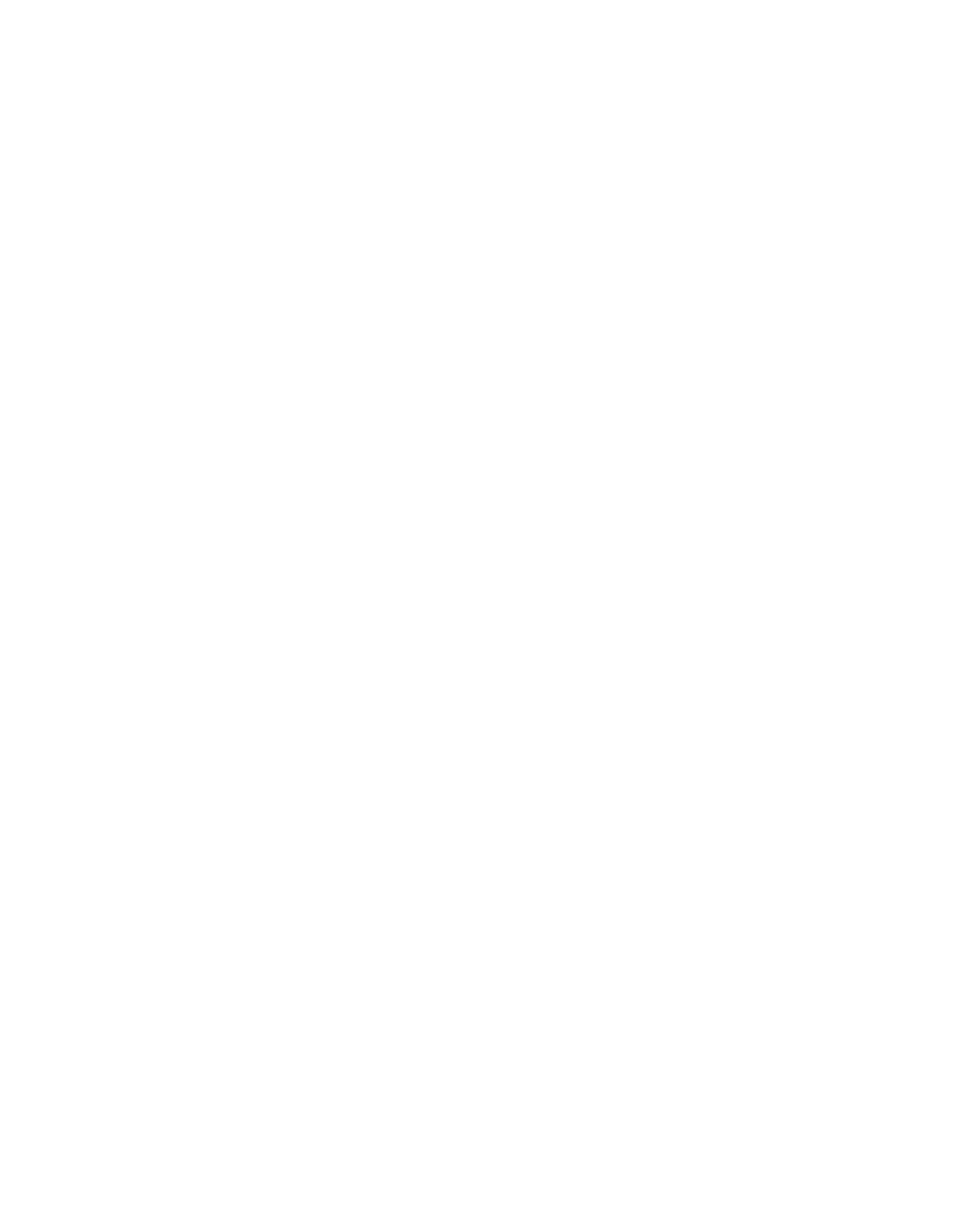
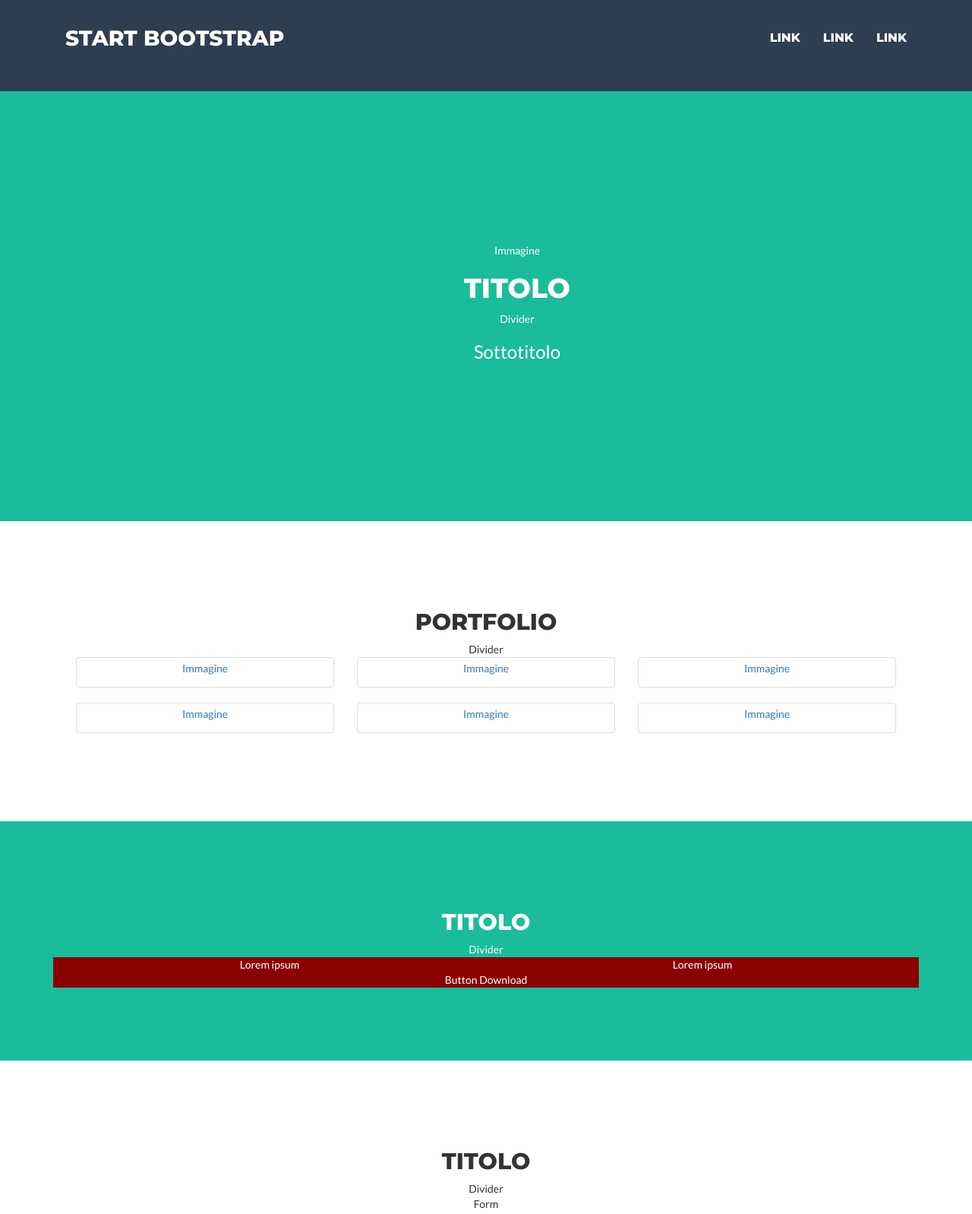
Before and after one commit to lorenzofranzone/html-css-bootstrap-freelancer, a plain HTML site: page index.html in a window 1280 px wide. Shown: the top 1598 px of the page at 76% size. Before the commit the page ends 800 px from the top, so only its background shows below. Drawn offline with nearby package versions, Linux system fonts and the light colour scheme.

Commit message:
Basic Structure

```diff
--- a/css/style.css
+++ b/css/style.css
@@ -0,0 +1,99 @@
+/*==================================================
+--------------------------------------------------
+GENERAL
+--------------------------------------------------
+==================================================*/
+
+.debug {
+  background: darkred;
+}
+
+body {
+  background: #fff;
+  font-family: 'Lato', sans-serif;
+}
+
+.section-color, .section-white {
+  padding: 96px 0;
+}
+
+.section-color { background: #1abc9c; }
+.section-white { background: ##fff; }
+
+h1,h2 {
+  font-family: 'Montserrat', sans-serif;
+  font-weight: 800;
+  text-transform: uppercase;
+}
+
+/*==================================================
+--------------------------------------------------
+HEADER
+--------------------------------------------------
+==================================================*/
+
+.header-top {
+  background: #2c3e50;
+  color: #fff;
+  padding: 24px 16px;
+  text-transform: uppercase;
+}
+
+.header-top a {
+  color: #fff;
+}
+
+/* --------------------------------------------------
+NAVBAR*/
+
+.navbar-brand {
+  font-size: 28px;
+}
+.navbar-header, .navbar-nav {
+  font-family: 'Montserrat', sans-serif;
+  font-size: 16px;
+  font-weight: 800;
+}
+
+.navbar-toggle .icon-bar {
+  background: #fff;
+}
+
+/* --------------------------------------------------
+JUMBO */
+
+.jumbo {
+  padding: 200px 96px;
+  color: #fff;
+}
+
+/*==================================================
+--------------------------------------------------
+MAIN
+--------------------------------------------------
+==================================================*/
+
+/* About */
+
+.about {
+  background: #1abc9c;
+  color: #fff;
+}
+
+/*==================================================
+--------------------------------------------------
+FOOTER
+--------------------------------------------------
+==================================================*/
+
+.footer {
+  background: #2c3e50;
+  color: #fff;
+  padding: 80px 0;
+}
+
+.footer-bottom {
+  background: #1a252f;
+  color: #fff;
+  padding: 24px 0;
+}
--- a/index.html
+++ b/index.html
@@ -6,9 +6,154 @@
   <meta http-equiv="X-UA-Compatible" content="ie=edge">
   <title>Lorenzo Franzone | Bootstrap - Freelancer</title>
   <link rel="stylesheet" href="https://maxcdn.bootstrapcdn.com/bootstrap/3.3.7/css/bootstrap.min.css" integrity="sha384-BVYiiSIFeK1dGmJRAkycuHAHRg32OmUcww7on3RYdg4Va+PmSTsz/K68vbdEjh4u" crossorigin="anonymous">
+  <link href="https://fonts.googleapis.com/css?family=Lato:400,700|Montserrat:400,700,800,900&display=swap" rel="stylesheet">
   <link rel="stylesheet" href="css/style.css">
 </head>
 <body>
 
+  <!--
+  ==================================================
+  HEADER
+  ==================================================
+  -->
+
+  <!-- HEADER -->
+  <div class="container-fluid header-top">
+    <div class="container">
+      <!-- Navbar -->
+      <nav class="navbar" role="navigation">
+        <!-- Brand and toggle get grouped for better mobile display -->
+        <div class="navbar-header">
+          <!-- Hamburger -->
+          <button type="button" class="navbar-toggle" data-toggle="collapse" data-target="#bs-example-navbar-collapse-1">
+            <span class="sr-only">Toggle navigation</span>
+            <span class="icon-bar"></span>
+            <span class="icon-bar"></span>
+            <span class="icon-bar"></span>
+          </button>
+          <a class="navbar-brand" href="#">Start Bootstrap</a>
+        </div>
+
+        <!-- Collect the nav links, forms, and other content for toggling -->
+        <div class="collapse navbar-collapse" id="bs-example-navbar-collapse-1">
+          <ul class="nav navbar-nav navbar-right">
+            <li><a href="#">Link</a></li>
+            <li><a href="#">Link</a></li>
+            <li><a href="#">Link</a></li>
+          </ul>
+        </div><!-- /.navbar-collapse -->
+      </nav>
+    </div>
+  </div>
+
+  <!-- Jumbo -->
+  <div class="container-fluid section-color jumbo text-center">
+    <div class="container">
+      <div class="jumbo-content">
+        <p>Immagine</p>
+        <h1>Titolo</h1>
+        <div class="divider">
+          Divider
+        </div>
+        <h3>Sottotitolo</h3>
+      </div>
+    </div>
+  </div>
+
+  <!--
+  ==================================================
+  MAIN
+  ==================================================
+  -->
+
+  <!-- Portfolio -->
+  <div class="container-fluid section-white portfolio text-center">
+    <div class="container">
+      <h2>Portfolio</h2>
+      <div class="divider">
+        Divider
+      </div>
+      <div class="container-fluid">
+        <div class="col-xs-6 col-md-4">
+          <a href="#" class="thumbnail lf_thumb">
+            <p>Immagine</p>
+          </a>
+        </div>
+        <div class="col-xs-6 col-md-4">
+          <a href="#" class="thumbnail lf_thumb">
+            <p>Immagine</p>
+          </a>
+        </div>
+        <div class="col-xs-6 col-md-4">
+          <a href="#" class="thumbnail lf_thumb">
+            <p>Immagine</p>
+          </a>
+        </div>
+        <div class="col-xs-6 col-md-4">
+          <a href="#" class="thumbnail lf_thumb">
+            <p>Immagine</p>
+          </a>
+        </div>
+        <div class="col-xs-6 col-md-4">
+          <a href="#" class="thumbnail lf_thumb">
+            <p>Immagine</p>
+          </a>
+        </div>
+        <div class="col-xs-6 col-md-4">
+          <a href="#" class="thumbnail lf_thumb">
+            <p>Immagine</p>
+          </a>
+        </div>
+      </div>
+    </div>
+  </div>
+
+  <!-- About -->
+  <div class="container-fluid section-color about text-center">
+    <div class="container">
+      <h2>Titolo</h2>
+      <div class="divider">
+        Divider
+      </div>
+      <div class="col-lg-6 debug">Lorem ipsum</div>
+      <div class="col-lg-6 debug">Lorem ipsum</div>
+      <div class="col-lg-12 debug">Button Download</div>
+    </div>
+  </div>
+
+  <!-- Contact -->
+  <div class="container-fluid section-white contact text-center">
+    <div class="container">
+      <h2>Titolo</h2>
+      <div class="divider">
+        Divider
+      </div>
+      <p>Form</p>
+    </div>
+  </div>
+
+  <!--
+  ==================================================
+  FOOTER
+  ==================================================
+  -->
+
+  <div class="container-fluid footer text-center">
+    <div class="container">
+      <div class="col-lg-4 debug">Footer Col 1</div>
+      <div class="col-lg-4 debug">Footer Col 2</div>
+      <div class="col-lg-4 debug">Footer Col 3</div>
+    </div>
+  </div>
+
+  <!-- Footer Bottom -->
+  <div class="container-fluid footer-bottom text-center">
+    <div class="container">
+      <p class="debug">Footer Bottom</p>
+    </div>
+  </div>
+
+
+
 </body>
 </html>
```
